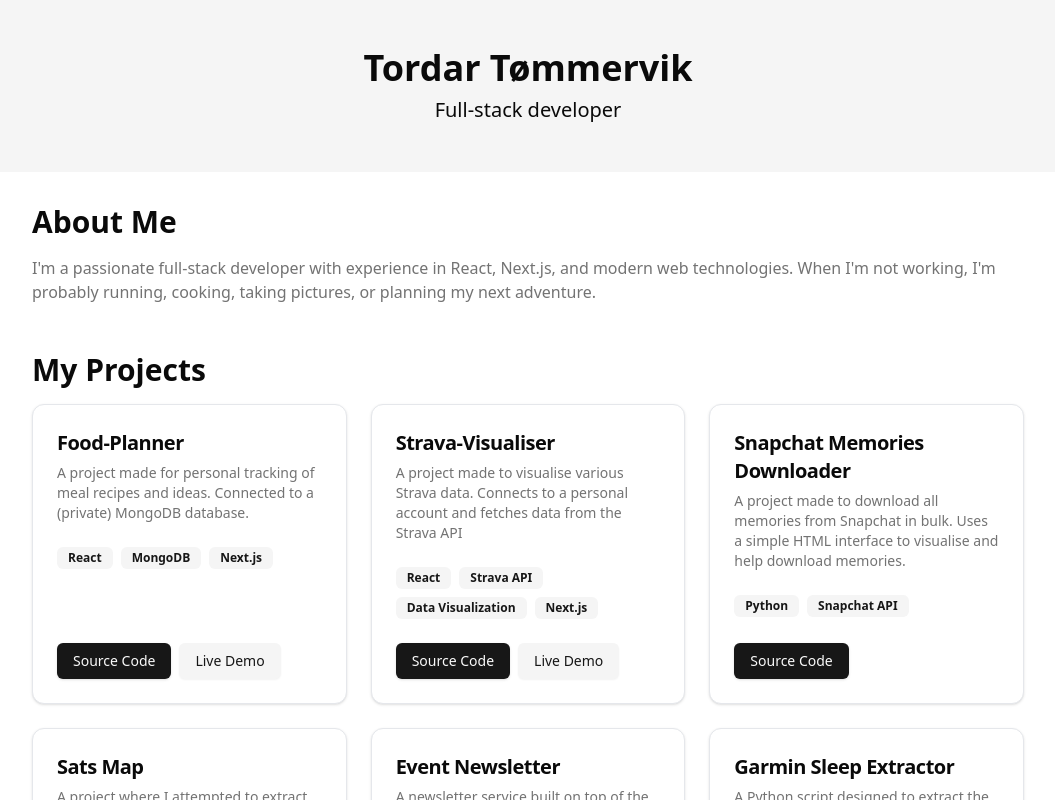
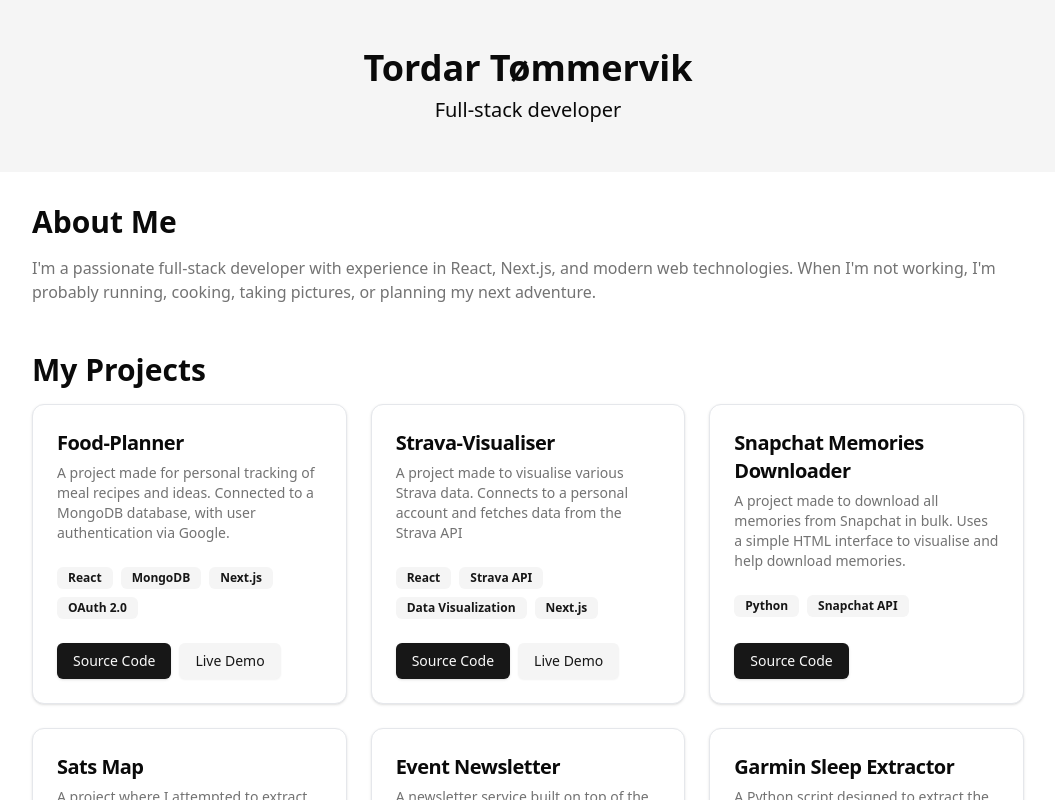
Before and after one commit to tordar/portfolio-template, a Next.js app: page / in a window 1280 px wide. Shown: the top 800 px of the page, without its empty margins (112-1167 px from the left). Built offline with nearby package versions, Linux system fonts and the light colour scheme.

Commit message:
updated project descriptions

```diff
--- a/src/app/page.tsx
+++ b/src/app/page.tsx
@@ -15,10 +15,10 @@ interface Project {
 const projects: Project[] = [
     {
         title: "Food-Planner",
-        description: "A project made for personal tracking of meal recipes and ideas. Connected to a (private) MongoDB database.",
+        description: "A project made for personal tracking of meal recipes and ideas. Connected to a MongoDB database, with user authentication via Google.",
         github: "https://github.com/tordar/food-bank",
         live: "https://food-bank-chi.vercel.app/",
-        tags: ["React", "MongoDB", "Next.js"],
+        tags: ["React", "MongoDB", "Next.js", "OAuth 2.0"],
         image: "/placeholder.svg?height=200&width=300"
     },
     {
```
